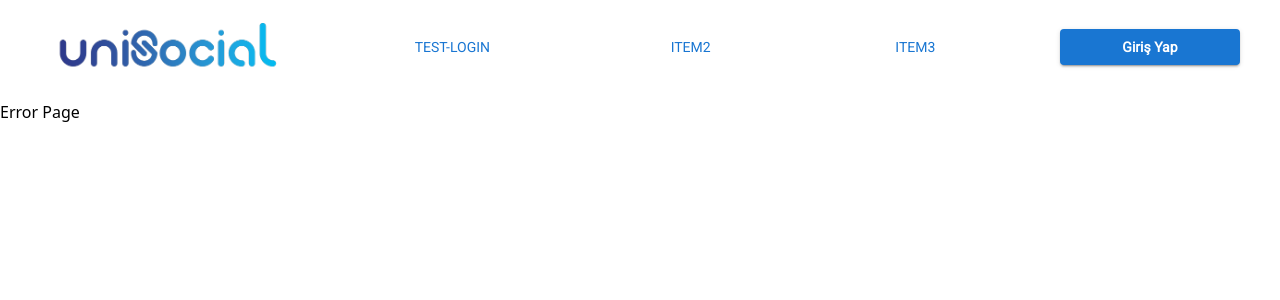
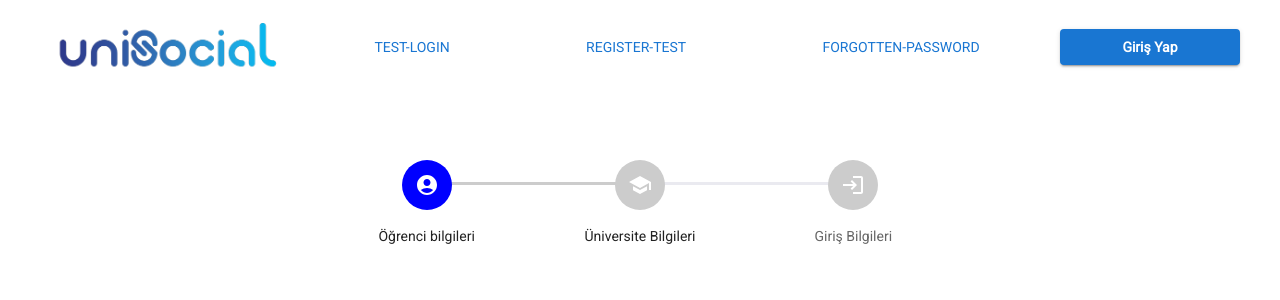
Before and after one commit to uniSocialProject/web_react, a React (Create React App) app: page /register-test in a window 1280 px wide. Shown: the top 300 px of the page. Built offline with nearby package versions, Linux system fonts and the light colour scheme.

Commit message:
added register page step component

```diff
--- a/src/App.js
+++ b/src/App.js
@@ -4,7 +4,8 @@ import Layout from './components/Layout/Layout';
 import AuthPage from './pages/AuthPage';
 import HomePage from './pages/HomePage';
 import ErrorPage from './pages/ErrorPage';
-import AuthLogin from './pages/AuthLogin';
+import LoginPage from './pages/LoginPage';
+import RegisterPage from './pages/RegisterPage';
 //packages
 import { RouterProvider, createBrowserRouter } from 'react-router-dom';
 import { ThemeProvider, createTheme } from '@mui/material';
@@ -34,7 +35,8 @@ const router = createBrowserRouter([
         children: [
             { index: true, element: <HomePage /> },
             { path: 'login', element: <AuthPage /> },
-            { path: 'login-test', element: <AuthLogin /> },
+            { path: 'login-test', element: <LoginPage /> },
+            { path: 'register-test', element: <RegisterPage /> },
         ],
     },
 ]);
--- /dev/null
+++ b/src/components/Auth/CustomStepper.js
@@ -0,0 +1,109 @@
+//hooks
+import { useState } from 'react';
+import { styled } from '@mui/material/styles';
+//material ui components
+import {
+    Stack,
+    Stepper,
+    Step,
+    StepLabel,
+    StepConnector,
+    stepConnectorClasses,
+} from '@mui/material';
+//material ui icons
+import AccountCircleIcon from '@mui/icons-material/AccountCircle';
+import SchoolIcon from '@mui/icons-material/School';
+import LoginIcon from '@mui/icons-material/Login';
+
+const ColorlibConnector = styled(StepConnector)(({ theme }) => ({
+    [`&.${stepConnectorClasses.alternativeLabel}`]: {
+        top: 22,
+    },
+    [`&.${stepConnectorClasses.active}`]: {
+        [`& .${stepConnectorClasses.line}`]: {
+            backgroundColor: '#ccc',
+        },
+    },
+    [`&.${stepConnectorClasses.completed}`]: {
+        [`& .${stepConnectorClasses.line}`]: {
+            backgroundColor: 'blue',
+        },
+    },
+    [`& .${stepConnectorClasses.line}`]: {
+        height: 3,
+        border: 0,
+        backgroundColor: theme.palette.mode === 'dark' ? 'blue' : '#eaeaf0',
+        borderRadius: 1,
+    },
+}));
+
+const ColorlibStepIconRoot = styled('div')(({ theme, ownerState }) => ({
+    backgroundColor:
+        theme.palette.mode === 'dark' ? theme.palette.grey[700] : '#ccc',
+    zIndex: 1,
+    color: '#fff',
+    width: 50,
+    height: 50,
+    display: 'flex',
+    borderRadius: '50%',
+    justifyContent: 'center',
+    alignItems: 'center',
+    ...(ownerState.active && {
+        backgroundColor: '#ccc',
+    }),
+    ...(ownerState.completed && {
+        backgroundColor: 'blue',
+    }),
+}));
+
+function ColorlibStepIcon(props) {
+    const { active, completed, className } = props;
+
+    const icons = {
+        1: <AccountCircleIcon />,
+        2: <SchoolIcon />,
+        3: <LoginIcon />,
+    };
+
+    return (
+        <ColorlibStepIconRoot
+            ownerState={{ completed, active }}
+            className={className}
+        >
+            {icons[String(props.icon)]}
+        </ColorlibStepIconRoot>
+    );
+}
+
+const steps = ['Öğrenci bilgileri', 'Üniversite Bilgileri', 'Giriş Bilgileri'];
+
+const CustomStepper = () => {
+    const [currentIconIndex, setCurrentIconIndex] = useState(1);
+
+    const stepHandler = (index) => {
+        setCurrentIconIndex(index + 1);
+    };
+
+    return (
+        <Stack sx={{ width: '50%' }} spacing={4} mt={20}>
+            <Stepper
+                alternativeLabel
+                activeStep={currentIconIndex}
+                connector={<ColorlibConnector />}
+            >
+                {steps.map((label, index) => (
+                    <Step key={label}>
+                        <StepLabel
+                            onClick={stepHandler.bind(null, index)}
+                            StepIconComponent={ColorlibStepIcon}
+                        >
+                            {label}
+                        </StepLabel>
+                    </Step>
+                ))}
+            </Stepper>
+        </Stack>
+    );
+};
+
+export default CustomStepper;
--- /dev/null
+++ b/src/components/Auth/Register.js
@@ -0,0 +1,16 @@
+//components
+import CustomStepper from './CustomStepper';
+//material ui components
+import { Grid } from '@mui/material';
+
+const Register = () => {
+    return (
+        <Grid container>
+            <Grid item xs={12} display={'flex'} justifyContent={'center'}>
+                <CustomStepper />
+            </Grid>
+        </Grid>
+    );
+};
+
+export default Register;
--- /dev/null
+++ b/src/components/Auth/RegisterInput.js
@@ -0,0 +1,5 @@
+const RegisterInput = () => {
+
+}
+
+export default RegisterInput;
--- a/src/components/Auth/SignIn.js
+++ b/src/components/Auth/SignIn.js
@@ -6,8 +6,6 @@ import {
     Button,
     CssBaseline,
     TextField,
-    FormControlLabel,
-    Checkbox,
     Link,
     Grid,
     Box,
@@ -118,10 +116,10 @@ const SignIn = () => {
                             ),
                         }}
                     />
-                    <FormControlLabel
+                    {/* <FormControlLabel
                         control={<Checkbox value="remember" color="primary" />}
                         label="Beni hatırla"
-                    />
+                    /> */}
                     <Button
                         type="submit"
                         fullWidth
@@ -131,7 +129,7 @@ const SignIn = () => {
                         Giriş yap
                     </Button>
                     <Grid container className="justify-center text-center">
-                        <Grid item xs={12} className="mb-2">
+                        <Grid item xs={12} mb={1}>
                             <Link href="#" variant="body2" underline="hover">
                                 Şifreni mi unuttun ?
                             </Link>
--- a/src/components/Layout/NavLinks.js
+++ b/src/components/Layout/NavLinks.js
@@ -28,8 +28,8 @@ const NavLinks = () => {
         <>
             {/* {gets link and text props} */}
             <NavigationLink link={'login-test'} text={'test-login'} />
-            <NavigationLink text={'item2'} />
-            <NavigationLink text={'item3'} />
+            <NavigationLink link={'register-test'} text={'register-test'} />
+            <NavigationLink link={'forgotten-password'} text={'forgotten-password'} />
 
             {/* {login button} */}
             <NavLink to="/login">
--- /dev/null
+++ b/src/pages/RegisterPage.js
@@ -0,0 +1,7 @@
+import Register from '../components/Auth/Register';
+
+const AuthLogin = () => {
+    return <Register />;
+};
+
+export default AuthLogin;
```
Also changed, not shown: src/pages/LoginPage.js (renamed from src/pages/AuthLogin.js).
